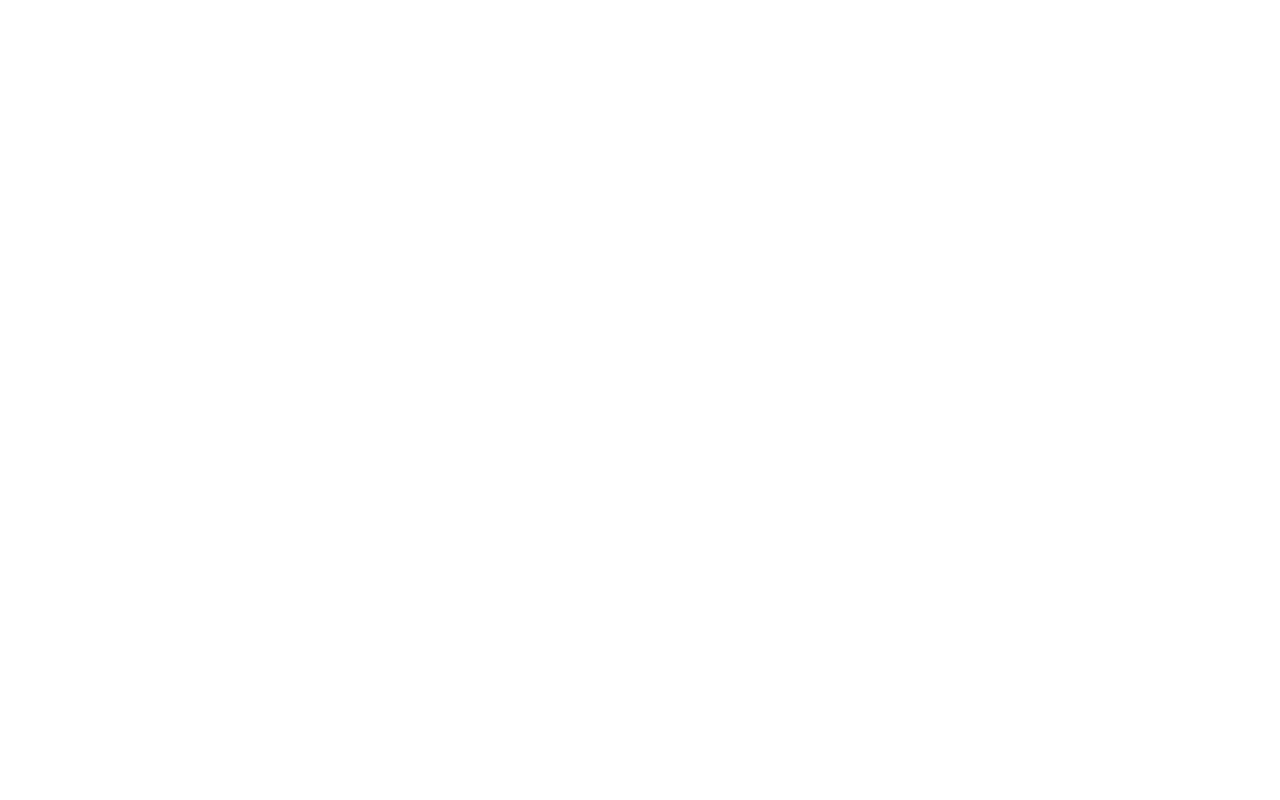
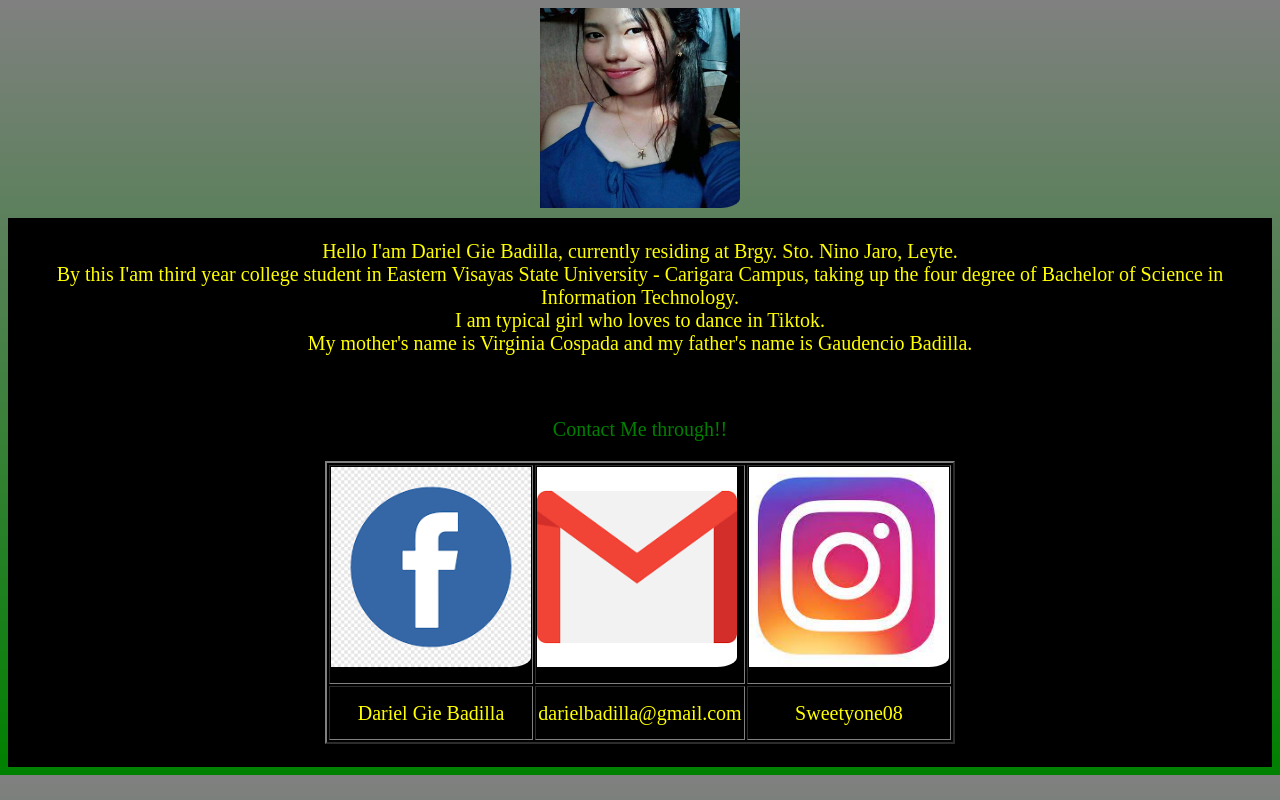
Before and after one commit to badilla257/Act1-EDP, a plain HTML site: page index.html in a window 1280 px wide. Drawn offline with Linux system fonts and the light colour scheme.

Commit message:
done adding contents to my portfolio

```diff
--- a/index.html
+++ b/index.html
@@ -5,7 +5,88 @@
 		<meta name="viewport" content="width=device-width, initial-scale=1.0">
 		<title>EventDriven - Activity1</title>
 </head>
+<style>
+    @import url("https://fonts.googleapis.com/css2?family=Poppins:wght@300;400&display=swap");
+body {
+
+    font-family: "Poppins", sans-serif;
+    background-image: linear-gradient(gray,green);
+
+}
+.port-cont {
+    display: grid;
+    border-radius: 10px;
+    border-color: black;
+    place-items: center;
+    }
+    .details{
+        background-color: black;
+        text-align: center;
+        color: yellow;
+        min-height: 200px;
+        text-align: center;
+        padding-top: 2px;
+        font-size: 20px;
+    }
+
+.port-cont img {
+    width: 200px;
+    height: 200px;
+    border-left: 50%;
+    border-bottom-right-radius: 20px;
+    border-color: 2px solid green;
+    padding-bottom: 10px;
+    }
+.port-cont .name{
+    margin-top: 10px;
+    font-size:18px;
+}
+.container{
+    text-align: center;
+
+}
+
+  }
+h2	{color: black;}
+
+}
+</style>
+
+
 <body>
+
+<div class="container">
+
+
+    <div class="port-cont">
+    <img src="Dariel.jpeg" alt-"userImg">
+    <font face="Times New Roman" size = "3">
+
+    <div class="details">
+         <p>Hello I'am Dariel Gie Badilla, currently residing at Brgy. Sto. Nino Jaro, Leyte.<br>
+         By this I'am third year college student in Eastern Visayas State University - Carigara Campus, taking up the four degree of Bachelor of Science in Information Technology.<br> I am typical girl who loves to dance in Tiktok.
+         <br>My mother's name is Virginia Cospada and my father's name is Gaudencio Badilla.</p>
+
+         <br>
+         <p style="color: green;">Contact Me through!!</p>
+         <center>
+         <table border="2px solid gray" width="630px" height='250px'>
+<tr>
+<td height="200px" width="200px"><img src='fb.png'></td>
+<td height="200px" width="233px"><img src='gmail.png' width="233px"></td>
+<td height="200px" width="200px"><img src='insta.jfif'></td>
+</tr>
+<tr>
+<td height="50px" width="200px"><center>Dariel Gie Badilla</center></td>
+<td height="50px" width="230px"><center>darielbadilla@gmail.com</center></td>
+<td height="50px" width="200px"><center>Sweetyone08</center></td>
+</tr>
+</table>
+</center>
+<br>
+
+ </div>
+
 
 </body>
 </html>
```
Also changed, not shown: Dariel.jpeg (added), fb.png (added), gmail.png (added), insta.jfif (added).
